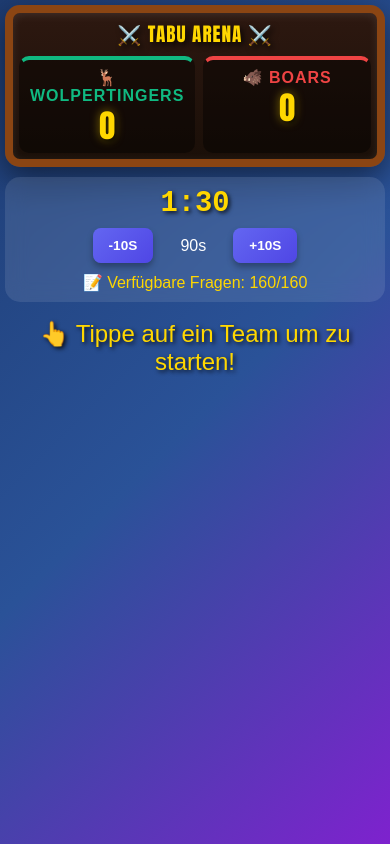
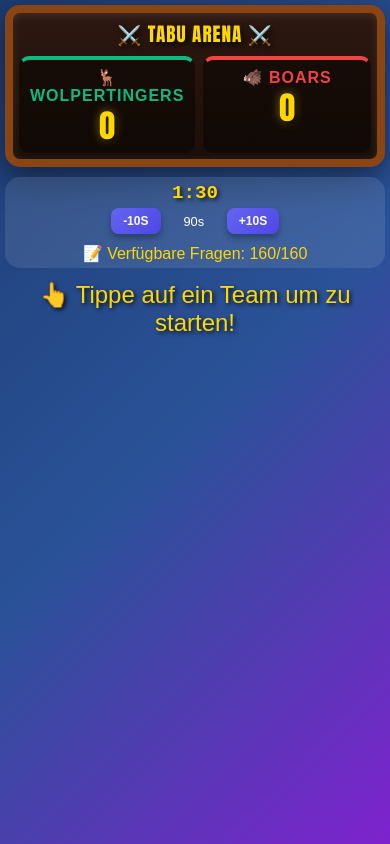
Before and after one commit to toastmoartl/001_Tabu, a plain HTML site: page index.html in a window 390 px wide. Drawn offline with Linux system fonts and the light colour scheme.

Commit message:
Reduce timer section to 1/5 of display, increase card area to 75vh on mobile

```diff
--- a/index.html
+++ b/index.html
@@ -124,18 +124,18 @@
             background: rgba(255, 255, 255, 0.1);
             backdrop-filter: blur(10px);
             border-radius: 15px;
-            padding: 12px;
-            margin-bottom: 15px;
+            padding: 6px;
+            margin-bottom: 10px;
             text-align: center;
             flex-shrink: 0;
         }
 
         .timer-display {
-            font-size: 2.2em;
+            font-size: 1.5em;
             font-weight: bold;
             color: #ffd700;
             text-shadow: 2px 2px 4px rgba(0, 0, 0, 0.8);
-            margin-bottom: 10px;
+            margin-bottom: 5px;
             font-family: 'Courier New', monospace;
         }
 
@@ -152,14 +152,14 @@
         .timer-controls {
             display: flex;
             justify-content: center;
-            gap: 10px;
+            gap: 8px;
             flex-wrap: wrap;
-            margin-bottom: 8px;
+            margin-bottom: 4px;
         }
 
         .btn {
-            padding: 12px 24px;
-            font-size: 1em;
+            padding: 8px 16px;
+            font-size: 0.85em;
             font-weight: bold;
             border: none;
             border-radius: 8px;
@@ -214,12 +214,12 @@
             display: flex;
             align-items: center;
             justify-content: center;
-            gap: 10px;
+            gap: 8px;
         }
 
         .timer-adjust span {
-            font-size: 1.2em;
-            min-width: 80px;
+            font-size: 0.9em;
+            min-width: 60px;
         }
 
         /* Card Section */
@@ -375,19 +375,19 @@
             }
 
             .timer-section {
-                padding: 10px;
-                margin-bottom: 10px;
+                padding: 5px;
+                margin-bottom: 5px;
                 flex-shrink: 0;
             }
 
             .timer-display {
-                font-size: 1.8em;
-                margin-bottom: 8px;
+                font-size: 1.2em;
+                margin-bottom: 4px;
             }
 
             .card-container {
                 padding: 8px;
-                height: 66.67vh;
+                height: 75vh;
                 overflow-y: auto;
             }
 
@@ -417,13 +417,13 @@
             }
 
             .btn {
-                padding: 10px 16px;
-                font-size: 0.85em;
+                padding: 6px 12px;
+                font-size: 0.75em;
             }
 
             .timer-adjust span {
-                font-size: 1em;
-                min-width: 60px;
+                font-size: 0.8em;
+                min-width: 50px;
             }
         }
 
```
